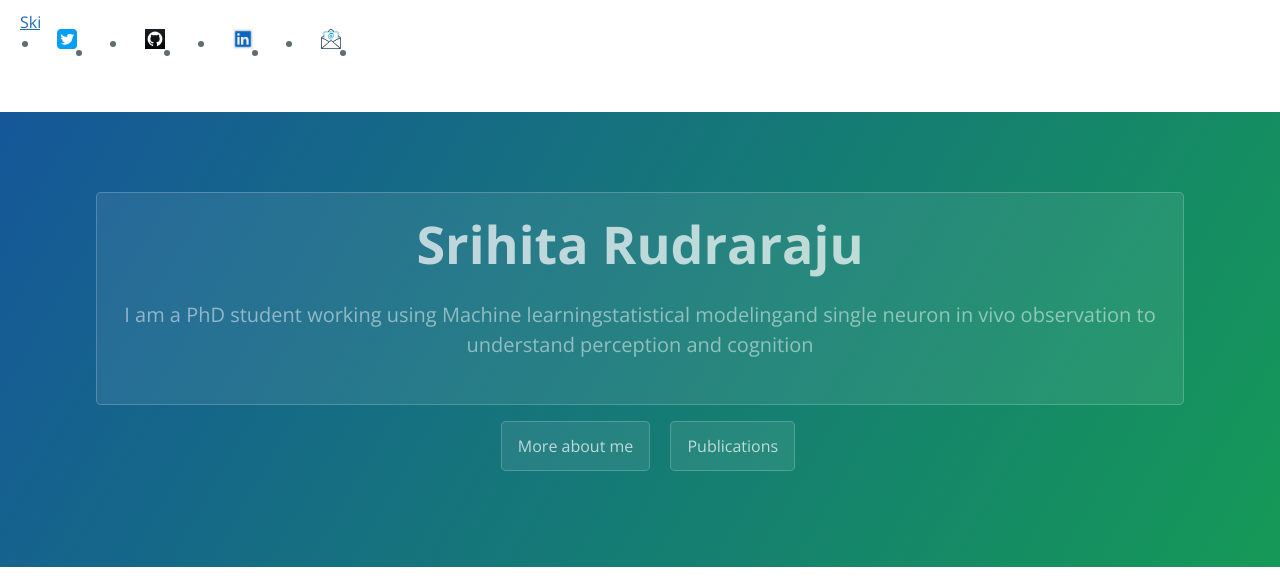
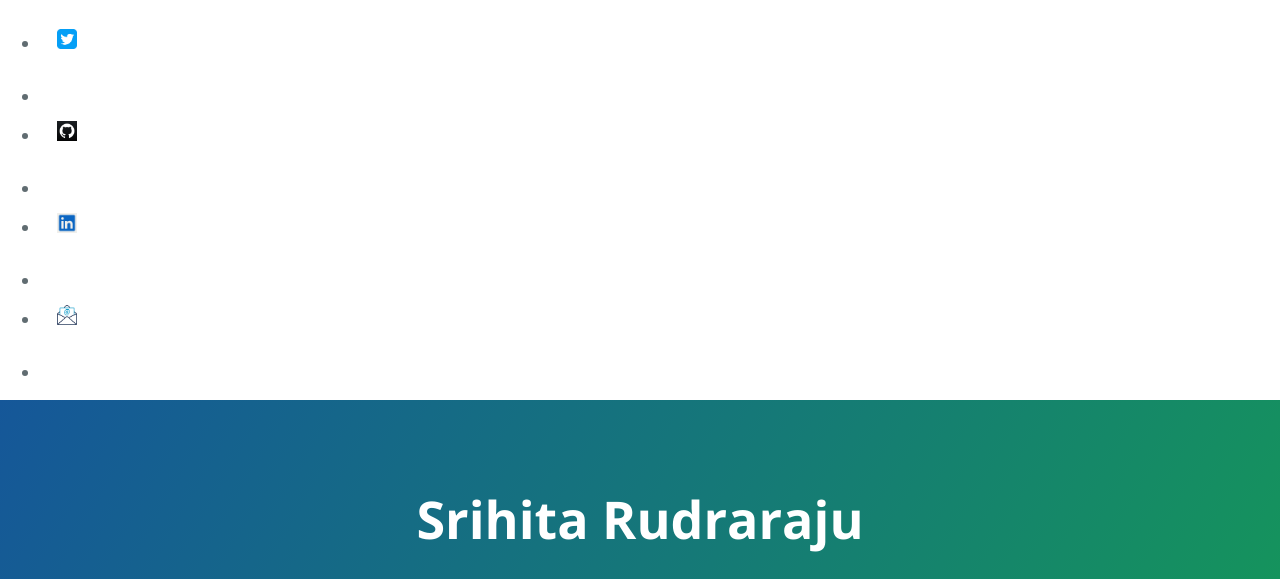
Before and after one commit to srrudrar/srrudrar.github.io, a Jekyll site: the page built from index.md, in a window 1280 px wide. Shown: the top 579 px of the page. Built offline with Jekyll 4.4.1, drawn with Linux system fonts in a browser that asks for light colours; our own code applies the rules of GitHub Pages for plain Markdown files; grey boxes are pictures that could not be loaded.

Commit message:
Update default.html

```diff
--- a/_layouts/default.html
+++ b/_layouts/default.html
@@ -5,11 +5,10 @@
 
   <style>
   li {
-      float: left;
+      float: center;
     }
 
-   a {
-      Display:block;
+   z {
       padding: 20px;
     background-color: #dddddd;
     }
@@ -28,16 +27,16 @@
 
 <nav>
   <ul>
-    <li><a href="{{ "https://twitter.com/SrihitaR" }}" class="btn">
+    <li><z href="{{ "https://twitter.com/SrihitaR" }}" class="btn">
          <img alt="Twitter" src="Twitter.png"
          width=20" height=20"> <li>
-    <li><a href="{{ "https://github.com/srrudrar" }}" class="btn">
+    <li><z href="{{ "https://github.com/srrudrar" }}" class="btn">
          <img alt="Github" src="Github.png"
          width=20" height=20"> <li>
-    <li><a href="{{ "https://www.linkedin.com/in/srihita-rudraraju-a7654453" }}" class="btn">
+    <li><z href="{{ "https://www.linkedin.com/in/srihita-rudraraju-a7654453" }}" class="btn">
          <img alt="Linkedin" src="Linkedin.jfif"
          width=20" height=20"> <li>
-    <li><a href="{{ "srihita.rudraraju@gmail.com" }}" class="btn">
+    <li><z href="{{ "srihita.rudraraju@gmail.com" }}" class="btn">
          <img alt="Email" src="Email.png"
          width=20" height=20"> <li>
 
```
